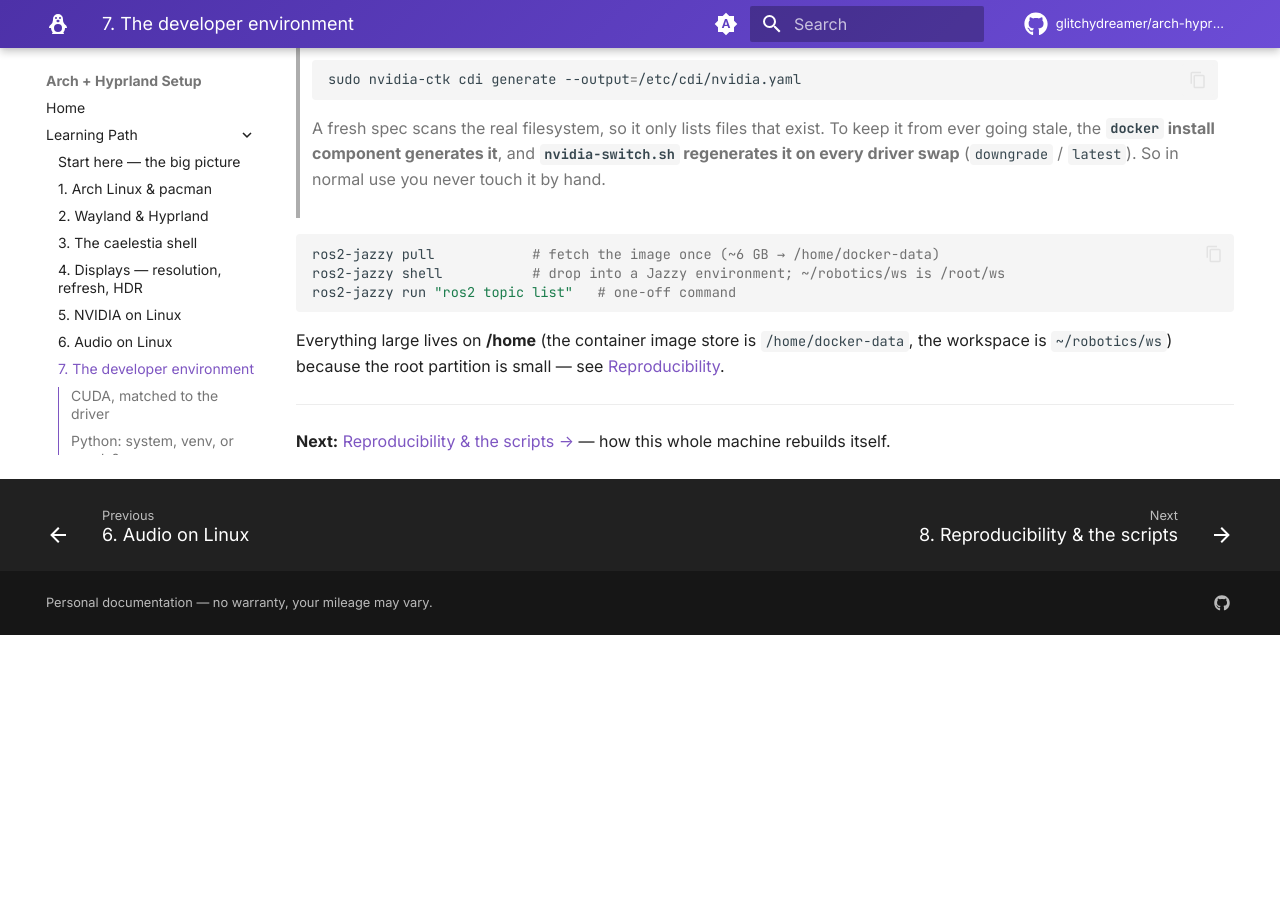
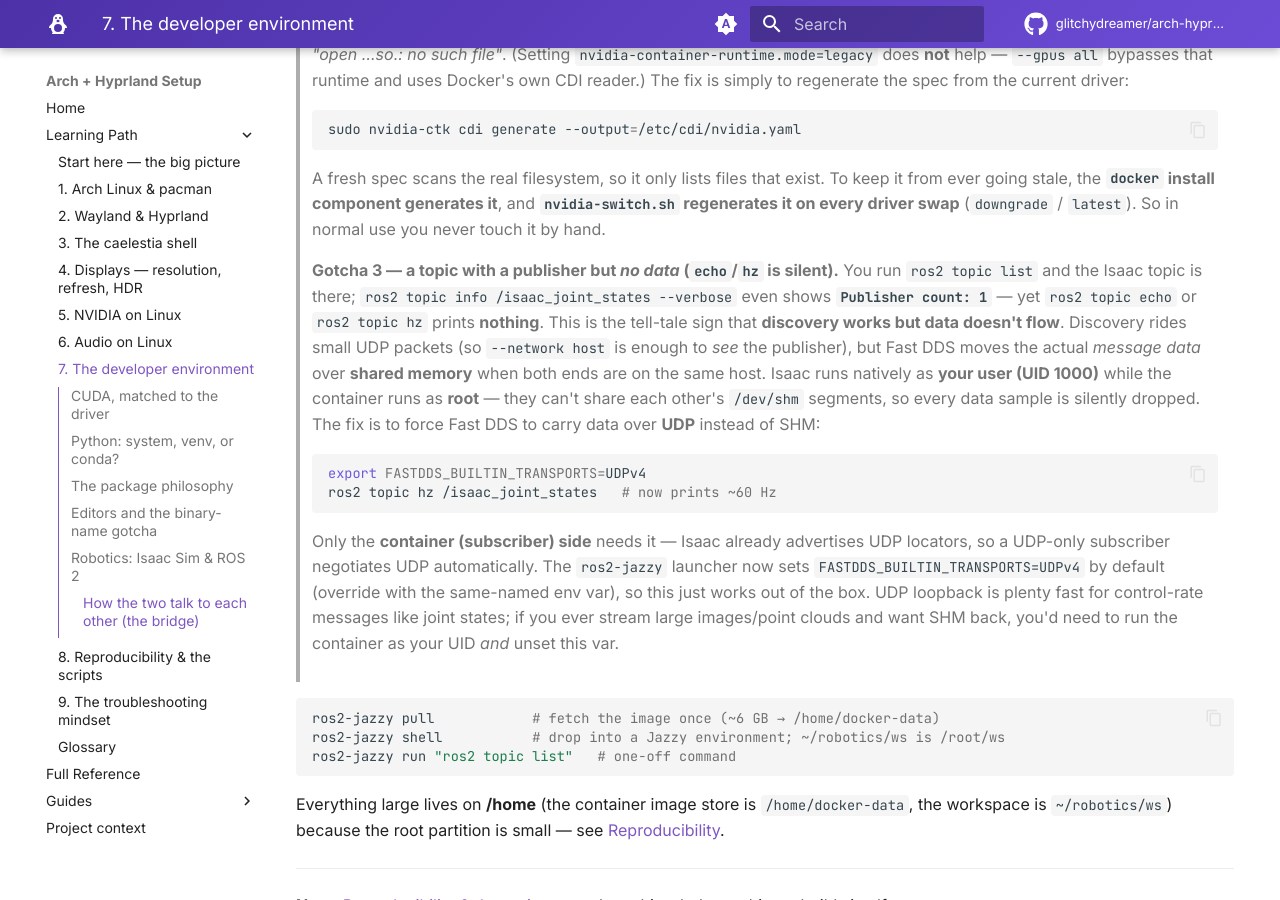
Before and after one commit to glitchydreamer/arch-hyprland-setup, an MkDocs documentation site: the page built from docs/learn/07-dev-environment.md, in a window 1280 px wide and 900 px high, scrolled down 4030 px. Built offline with MkDocs 1.6.1 and Material for MkDocs 9.7.7, drawn with Linux system fonts in a browser that asks for light colours; comment, search, counter and statistics services are not loaded; before the commit the page ends 4665 px from its top, so only the background shows below that; some of the changed text lies outside the part shown.

Commit message:
fix(ros2-bridge): force Fast DDS UDP transport so Isaac topic data flows
Discovery worked (topic visible, publisher count 1) but echo/hz were silent:
native Isaac (UID 1000) and the container (root) can't share /dev/shm, so the
default SHM data transport dropped every sample. ros2-jazzy now defaults
FASTDDS_BUILTIN_TRANSPORTS=UDPv4. Documented in Learn (Gotcha 3) + history.

Co-Authored-By: Claude Opus 4.7 <noreply@anthropic.com>

````diff
--- a/docs/learn/07-dev-environment.md
+++ b/docs/learn/07-dev-environment.md
@@ -121,8 +121,8 @@ things must line up — and the `ros2-jazzy` launcher sets all three:
 | Requirement | Why | How the launcher does it |
 |---|---|---|
 | Same network namespace | DDS discovery uses UDP on localhost | `--network host` |
-| Shared memory | Fast DDS moves big messages (images, point clouds) via `/dev/shm` | `--ipc host` |
 | Same domain + RMW | nodes only see peers with the same `ROS_DOMAIN_ID` and DDS vendor | `-e ROS_DOMAIN_ID` + `-e RMW_IMPLEMENTATION=rmw_fastrtps_cpp` |
+| UDP data transport | the default shared-memory transport can't cross the host↔container UID boundary (see Gotcha 3) | `-e FASTDDS_BUILTIN_TRANSPORTS=UDPv4` |
 
 Then, on the Isaac side, you enable its **ROS 2 Bridge** extension
 (`isaacsim.ros2.bridge`). With matching domain/RMW, topics Isaac publishes show
@@ -158,6 +158,29 @@ up inside `ros2-jazzy shell` via `ros2 topic list`, and vice-versa.
 > and **`nvidia-switch.sh` regenerates it on every driver swap** (`downgrade` /
 > `latest`). So in normal use you never touch it by hand.
 
+> **Gotcha 3 — a topic with a publisher but *no data* (`echo`/`hz` is silent).**
+> You run `ros2 topic list` and the Isaac topic is there; `ros2 topic info
+> /isaac_joint_states --verbose` even shows **`Publisher count: 1`** — yet
+> `ros2 topic echo` or `ros2 topic hz` prints **nothing**. This is the tell-tale
+> sign that **discovery works but data doesn't flow**. Discovery rides small UDP
+> packets (so `--network host` is enough to *see* the publisher), but Fast DDS
+> moves the actual *message data* over **shared memory** when both ends are on the
+> same host. Isaac runs natively as **your user (UID 1000)** while the container
+> runs as **root** — they can't share each other's `/dev/shm` segments, so every
+> data sample is silently dropped. The fix is to force Fast DDS to carry data over
+> **UDP** instead of SHM:
+> ```bash
+> export FASTDDS_BUILTIN_TRANSPORTS=UDPv4
+> ros2 topic hz /isaac_joint_states   # now prints ~60 Hz
+> ```
+> Only the **container (subscriber) side** needs it — Isaac already advertises UDP
+> locators, so a UDP-only subscriber negotiates UDP automatically. The
+> `ros2-jazzy` launcher now sets `FASTDDS_BUILTIN_TRANSPORTS=UDPv4` by default
+> (override with the same-named env var), so this just works out of the box. UDP
+> loopback is plenty fast for control-rate messages like joint states; if you ever
+> stream large images/point clouds and want SHM back, you'd need to run the
+> container as your UID *and* unset this var.
+
 ```bash
 ros2-jazzy pull            # fetch the image once (~6 GB → /home/docker-data)
 ros2-jazzy shell           # drop into a Jazzy environment; ~/robotics/ws is /root/ws
--- a/docs/project-context.md
+++ b/docs/project-context.md
@@ -245,3 +245,12 @@ build_type=workflow`). The deploy now succeeds on every push. (Earlier note that
   The full robotics stack (Isaac Sim + Lab native on 580.119 + ROS 2 Jazzy
   container) is functional on Arch. Next: remap the Razer Basilisk V3 side keys
   via `input-remapper` (the `inputremap` install component).
+- **2026-05-29 — ROS 2 topic data wasn't flowing (discovery-only).** `ros2 topic
+  list` showed `/isaac_joint_states` and `topic info --verbose` reported
+  `Publisher count: 1`, but `ros2 topic echo`/`hz` were silent. Cause: Fast DDS
+  discovery rides UDP (works over `--network host`), but the default *data*
+  transport is shared memory — and native Isaac (UID 1000) and the container
+  (root) can't share `/dev/shm`, so every sample was dropped. Fix: force UDP with
+  `FASTDDS_BUILTIN_TRANSPORTS=UDPv4` on the container/subscriber side (Isaac
+  already advertises UDP locators). Confirmed ~60 Hz. Baked into the `ros2-jazzy`
+  launcher as a default env var; documented in Learn → dev-environment (Gotcha 3).
````
Also changed, not shown: 1 other file.
